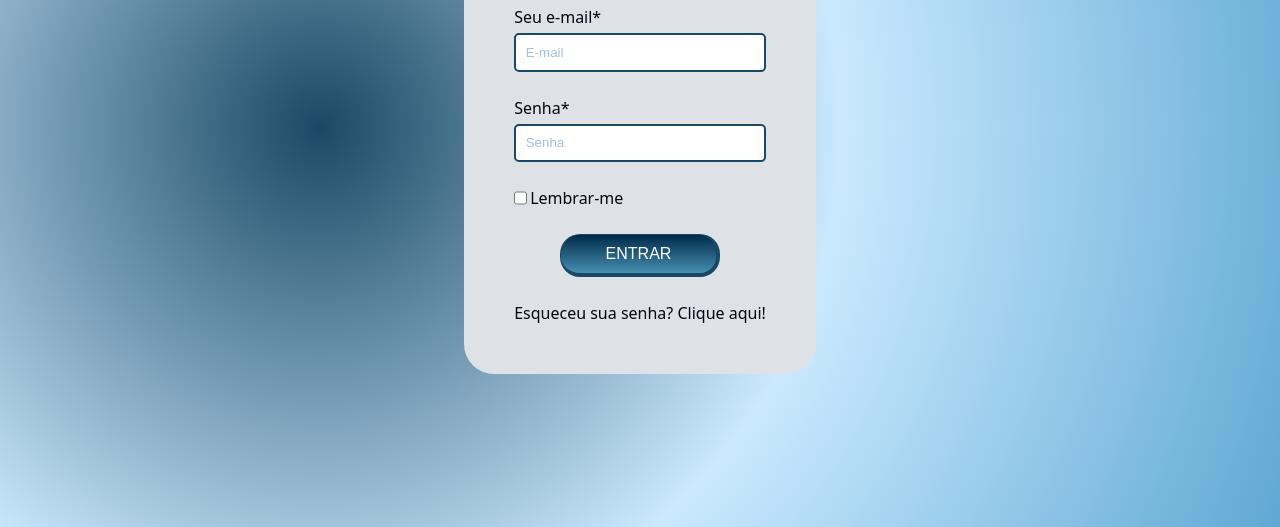
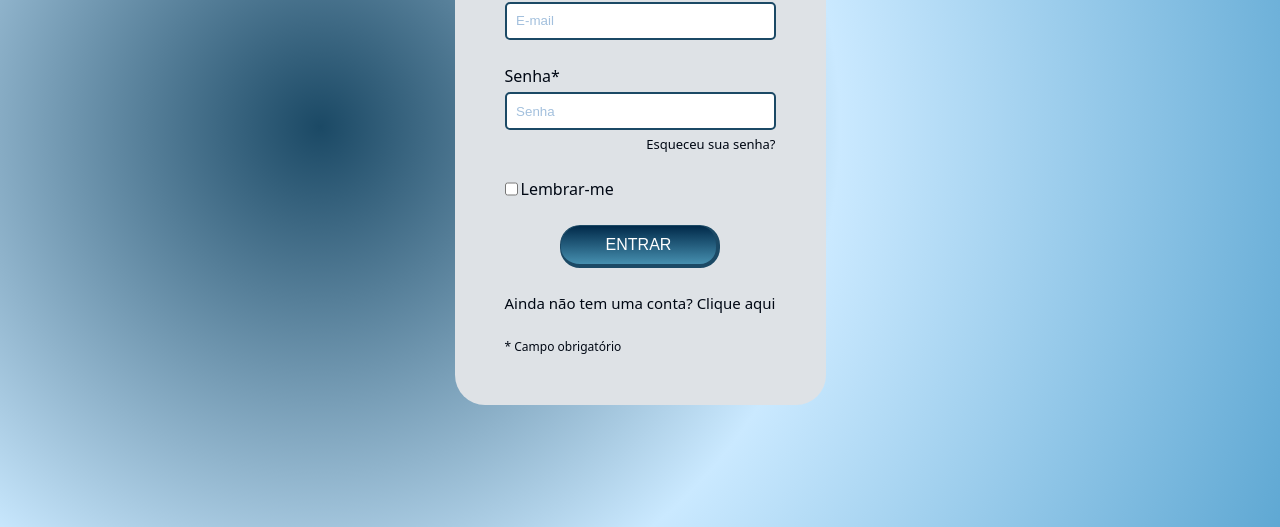
Before and after one commit to MariaFernandaMrqs/P-gina-de-login, a plain HTML site: page index.html in a window 1280 px wide. Shown: the part 273-800 px from the top of the page. Drawn offline with Linux system fonts and the light colour scheme; a web font is replaced by a local one.

Commit message:
nova atualização

```diff
--- a/index.html
+++ b/index.html
@@ -14,20 +14,21 @@
         <div class="barra"></div>
         </div>
         <div class="campo">
-            <label for="email">Seu e-mail*</label>
+            <label for="email">E-mail*</label>
             <input type="email" name="email" id="email" placeholder="E-mail">
         </div>
         <div class="campo">
             <label for="senha"> Senha*</label>
             <input type="password" name="senha" id="senha" placeholder="Senha">
+            <p class="senha"><a href="recupera_senha.html">Esqueceu sua senha?</a></p>
         </div>
         <div class="lembrar">
             <input type="checkbox">
             <p>Lembrar-me</p>
         </div>
         <button class="botao">ENTRAR</button>
-        <p class="senha">Esqueceu sua senha? <a href="recupera_senha.html">Clique aqui!</a>
-        </p>
+        <p class="criar">Ainda não tem uma conta?<a href="recupera_senha.html"> Clique aqui</a></p>
+        <p class="obrigatório">* Campo obrigatório</p>
     </form>
 </body>
 
--- a/style.css
+++ b/style.css
@@ -97,8 +97,9 @@ input[type="email"],
     border-radius: 5px;
 }
 
-p {
-    font-size: 16px;
+.senha {
+    font-size: 13px;
+    text-align: right;
 }
 input[type="checkbox"]{
     accent-color: #cae9ffff;
@@ -110,10 +111,14 @@ a{
     color: #000814;
     text-decoration: none;
 }
-.senha{
+.criar{
     text-align: center;
+    font-size: 15px;
 }
-
+.obrigatório{
+    font-size: 12px;
+    text-align: left;
+}
 
 
 
```
